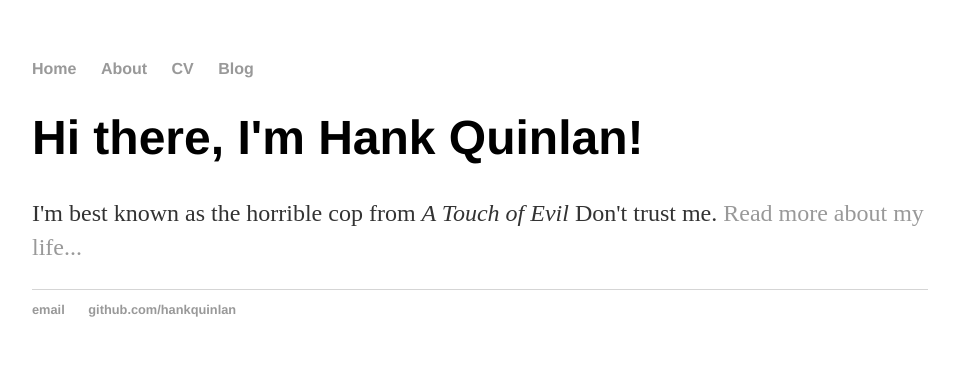
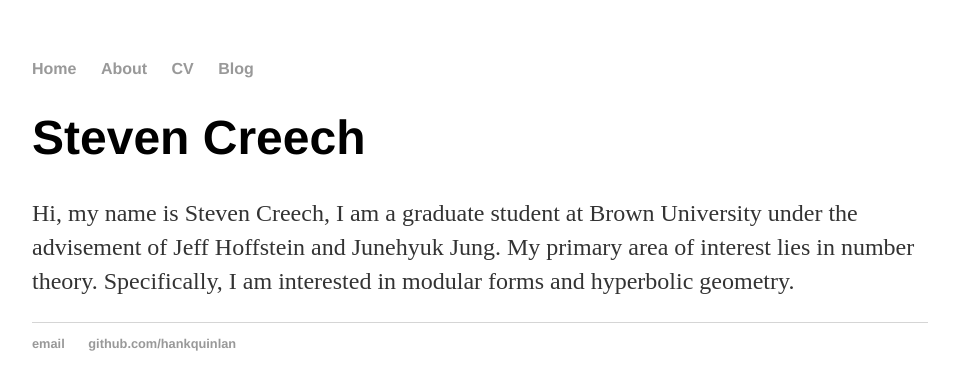
Before and after one commit to stevenecreech/stevenecreech.github.io, a Jekyll site: the page built from index.html, in a window 1280 px wide. Shown: the top 390 px of the page, without its empty margins (160-1115 px from the left). Built offline with Jekyll 4.4.1, drawn with Linux system fonts in a browser that asks for light colours.

Commit message:
Update index.html
Changed Website to Steven

```diff
--- a/index.html
+++ b/index.html
@@ -1,8 +1,11 @@
 ---
 layout: default
-title: Hank Quinlan, Horrible Cop
+title: Steven Creech
 ---
 <div class="blurb">
-	<h1>Hi there, I'm Hank Quinlan!</h1>
-	<p>I'm best known as the horrible cop from <em>A Touch of Evil</em> Don't trust me. <a href="/about">Read more about my life...</a></p>
+	<h1>Steven Creech</h1>
+	<p> Hi, my name is Steven Creech, I am a graduate student at Brown University under the
+		advisement of Jeff Hoffstein and Junehyuk Jung. My primary area of interest
+		lies in number theory. Specifically, I am interested in modular forms and
+		hyperbolic geometry.</p>
 </div><!-- /.blurb -->
```
